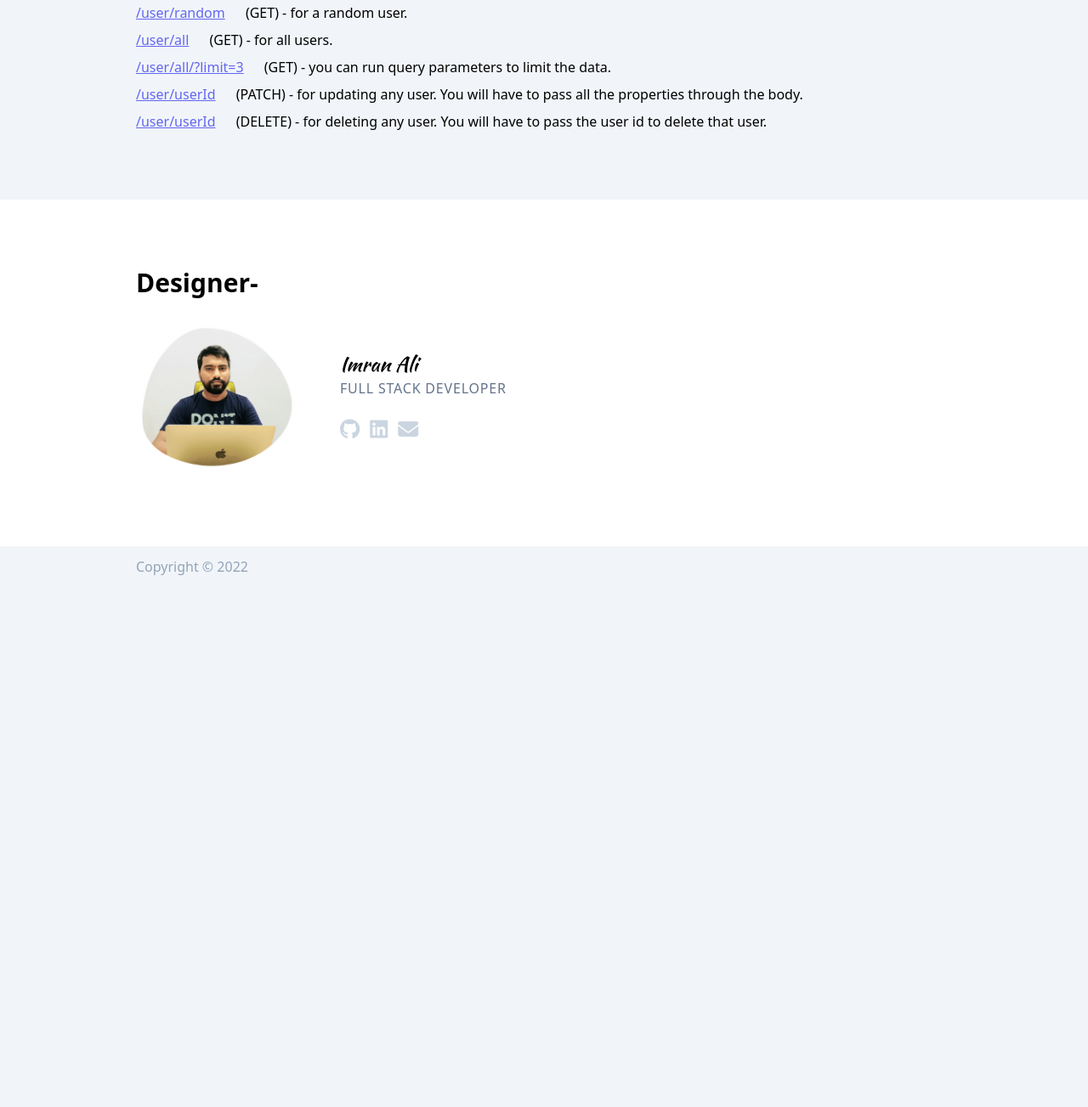
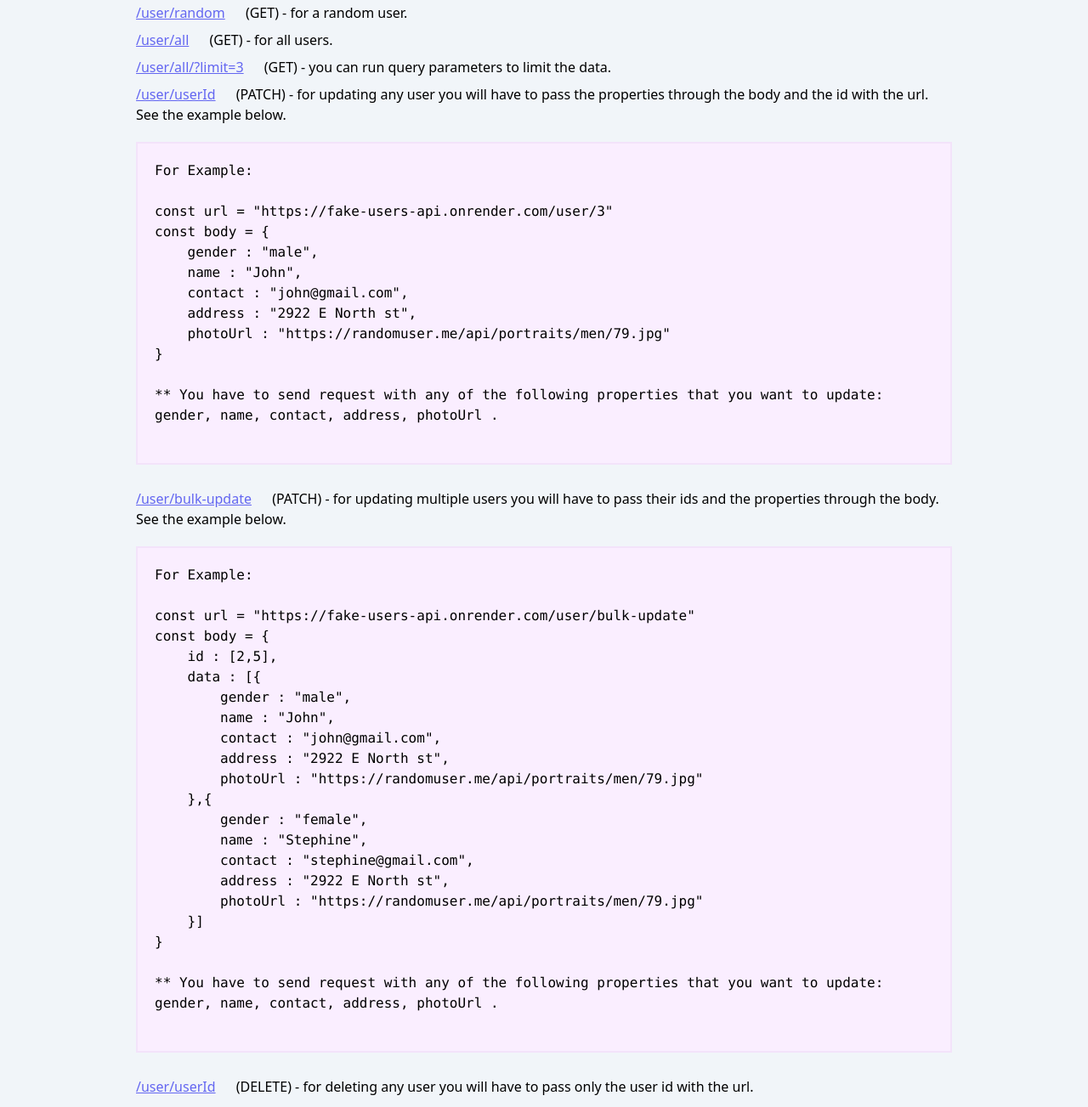
Before and after one commit to imran-dev1/random-users-api-v1, a website: page public/index.html in a window 1280 px wide. Shown: the part 697-2000 px from the top of the page at 85% size. Before the commit the page ends 1388 px from the top, so only its background shows below. Drawn offline with nearby package versions, Linux system fonts and the light colour scheme.

Commit message:
Added documentation

```diff
--- a/public/index.html
+++ b/public/index.html
@@ -46,10 +46,65 @@
                 users.</li>
             <li><a class="underline text-indigo-500 mr-5" href="/user/all/?limit=3"
                     target="_blank">/user/all/?limit=3</a> (GET) - you can run query parameters to limit the data.</li>
-            <li><a class="underline text-indigo-500 mr-5" href="/user/2" target="_blank">/user/userId</a> (PATCH) - for
-                updating any user. You will have to pass all the properties through the body.</li>
-            <li><a class="underline text-indigo-500 mr-5" href="#">/user/userId</a> (DELETE) - for deleting any user.
-                You will have to pass the user id to delete that user.</li>
+            <li><a class="underline text-indigo-500 mr-5" href="#">/user/userId</a> (PATCH) - for
+                updating any user you will have to pass the properties through the body and the id with the url. See the example below.
+            <pre style="background-color:#faeeff;
+            padding: 20px;
+            margin: 20px 0;
+            white-space: pre-wrap;
+            max-width: 100%;
+            overflow: auto;
+            box-sizing: content-box;
+            display: block;
+            border: 2px solid #f3e3fa;">
+For Example:
+
+const url = "https://fake-users-api.onrender.com/user/3"
+const body = {
+    gender : "male",
+    name : "John",
+    contact : "john@gmail.com",
+    address : "2922 E North st",
+    photoUrl : "https://randomuser.me/api/portraits/men/79.jpg"
+}
+
+** You have to send request with any of the following properties that you want to update: gender, name, contact, address, photoUrl .
+            </pre>
+            </li>
+            <li><a class="underline text-indigo-500 mr-5" href="#">/user/bulk-update</a> (PATCH) - for
+                updating multiple users you will have to pass their ids and the properties through the body. See the example below.
+                <pre style="background-color:#faeeff;
+                padding: 20px;
+                margin: 20px 0;
+                white-space: pre-wrap;
+                max-width: 100%;
+                overflow: auto;
+                box-sizing: content-box;
+                display: block;
+                border: 2px solid #f3e3fa;">
+For Example:
+
+const url = "https://fake-users-api.onrender.com/user/bulk-update"
+const body = {
+    id : [2,5],
+    data : [{
+        gender : "male",
+        name : "John",
+        contact : "john@gmail.com",
+        address : "2922 E North st",
+        photoUrl : "https://randomuser.me/api/portraits/men/79.jpg"
+    },{
+        gender : "female",
+        name : "Stephine",
+        contact : "stephine@gmail.com",
+        address : "2922 E North st",
+        photoUrl : "https://randomuser.me/api/portraits/men/79.jpg"
+    }]
+}
+
+** You have to send request with any of the following properties that you want to update: gender, name, contact, address, photoUrl .
+                </pre></li>
+            <li><a class="underline text-indigo-500 mr-5" href="#">/user/userId</a> (DELETE) - for deleting any user you will have to pass only the user id with the url.</li>
         </ul>
     </div>
     <div class=" bg-white">
@@ -70,15 +125,14 @@
                                 class="fa-brands fa-github text-2xl text-slate-300 hover:text-black"></i></a>
                         <a href="https://www.linkedin.com/in/imran68/" target="_blank"><i
                                 class="fa-brands fa-linkedin text-2xl text-slate-300 hover:text-black"></i></a>
-                        <a href="https://github.com/imran-dev1" target="_blank"><i
+                        <a href="mailto:imran.dev68@gmail.com"><i
                                 class="fa-solid fa-envelope text-2xl text-slate-300 hover:text-black"></i></a>
                     </div>
                 </div>
             </div>
         </div>
     </div>
-    <footer
-        class="max-w-[1000px] mx-auto px-5 gap-5 py-3 text-slate-400">
+    <footer class="max-w-[1000px] mx-auto px-5 gap-5 py-3 text-slate-400">
         <p>Copyright &copy; 2022</p>
     </footer>
 </body>
```
